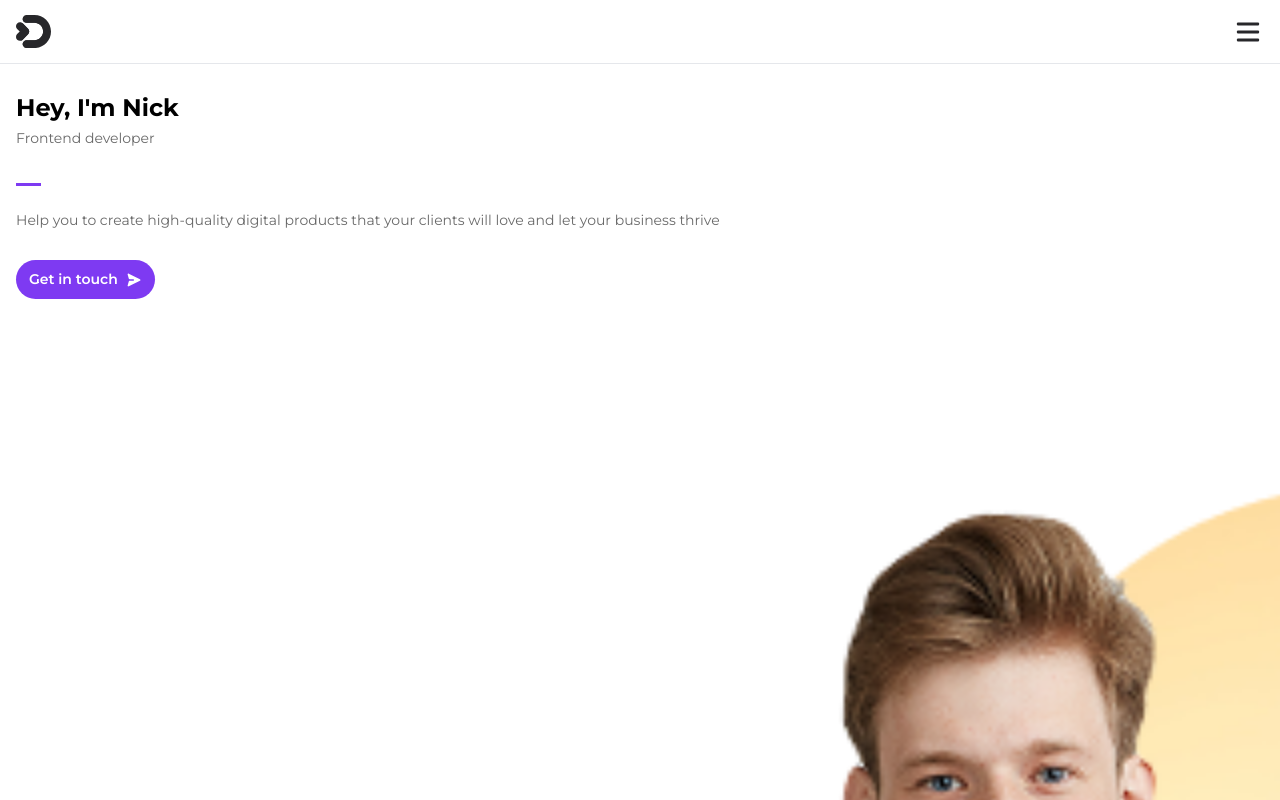
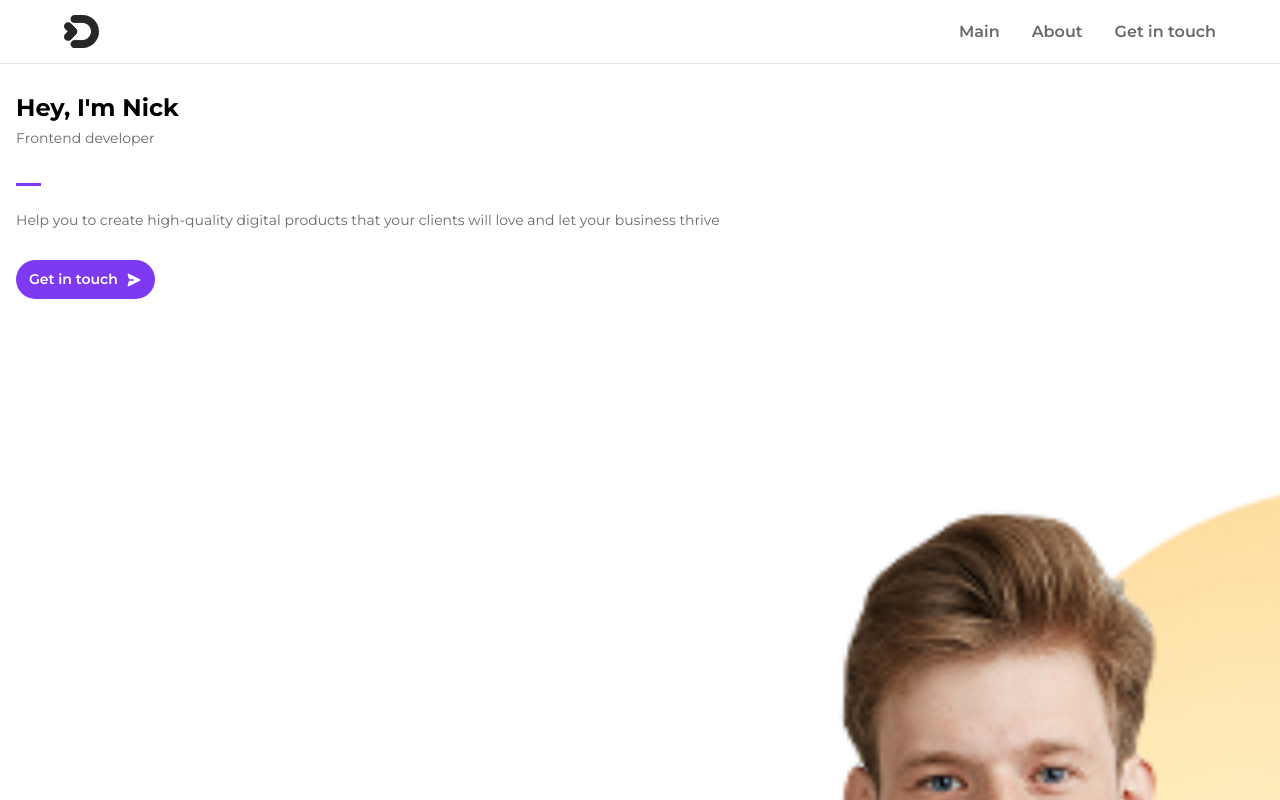
Before and after one commit to Avery412/first-project, a React (Vite) app: page / in a window 1280 px wide. Shown: the top 800 px of the page. Built offline with nearby package versions, Linux system fonts and the light colour scheme; a web font is replaced by a local one.

Commit message:
Modify header component (tablet and desktop)

```diff
--- a/src/components/About.jsx
+++ b/src/components/About.jsx
@@ -1,6 +1,6 @@
 function About() {
   return (
-    <section className="flex flex-col items-start px-4 pt-[40px] gap-4">
+    <section id="about" className="flex flex-col items-start px-4 pt-[40px] gap-4">
       {/* About me */}
       <section className="flex flex-col items-start w-full gap-4">
         <h2 className="text-xl font-semibold text-black">
--- a/src/components/Contacts.jsx
+++ b/src/components/Contacts.jsx
@@ -1,6 +1,6 @@
 function Contacts() {
   return (
-    <section className="relative w-full min-h-[740px] px-4 pt-[60px] pb-[60px] overflow-hidden">
+    <section id="contacts" className="relative w-full min-h-[740px] px-4 pt-[60px] pb-[60px] overflow-hidden">
       {/* Background image */}
       <div className="absolute inset-0 z-0">
         <img
--- a/src/components/Header.jsx
+++ b/src/components/Header.jsx
@@ -3,7 +3,7 @@ function Header() {
     <>
       {/* Header */}
       <header
-        className="px-4 h-[63px]"
+        className="px-4 md:px-8 lg:px-16 h-[63px]"
         style={{
           display: 'flex',
           justifyContent: 'space-between',
@@ -29,8 +29,30 @@ function Header() {
           </svg>
         </div>
 
-        {/* Menu icon */}
-        <div className="flex items-center">
+        {/* Navigation (desktop and tablet) */}
+        <nav className="hidden md:flex items-center gap-8">
+          <a
+            href="#main"
+            className="text-base font-semibold text-[#696969] leading-[150%] hover:text-[#7E3AF2] transition"
+          >
+            Main
+          </a>
+          <a
+            href="#about"
+            className="text-base font-semibold text-[#696969] leading-[150%] hover:text-[#7E3AF2] transition"
+          >
+            About
+          </a>
+          <a
+            href="#contacts"
+            className="text-base font-semibold text-[#696969] leading-[150%] hover:text-[#7E3AF2] transition"
+          >
+            Get in touch
+          </a>
+        </nav>
+
+        {/* Menu icon (mobile) */}
+        <div className="flex items-center md:hidden">
           <svg width="32" height="32" viewBox="0 0 32 32" fill="none" xmlns="http://www.w3.org/2000/svg">
             <path
               fillRule="evenodd"
--- a/src/components/MainPage.jsx
+++ b/src/components/MainPage.jsx
@@ -1,6 +1,6 @@
 function MainPage() {
   return (
-    <>
+    <section id="main" classname="">
       {/* Name and position */}
       <section className="flex flex-col items-start px-4 pt-[28px] gap-1">
         <h1 className="text-2xl font-bold text-black">
@@ -11,7 +11,7 @@ function MainPage() {
         </p>
       </section>
 
-      {/* Line and description */}
+      {/* Separator and description */}
       <section className="flex flex-col items-start px-4 pt-[35px] gap-6">
         <div className="w-[25px] h-0 border-t-[3px] border-[#7E3AF2]"></div>
         <p className="text-sm font-normal text-[#696969] leading-[150%]">
@@ -41,7 +41,7 @@ function MainPage() {
           />
         </div>
       </section>
-    </>
+    </section>
   )
 }
 
```
